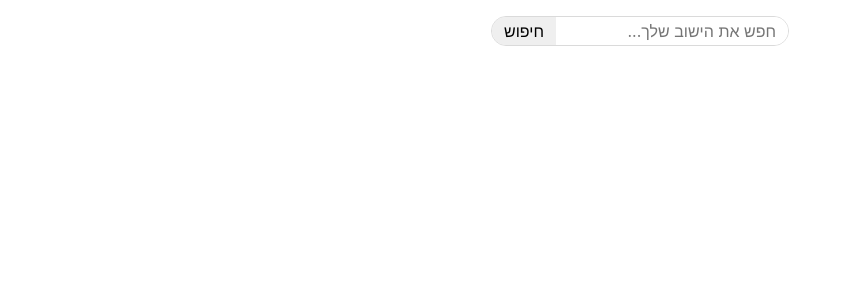
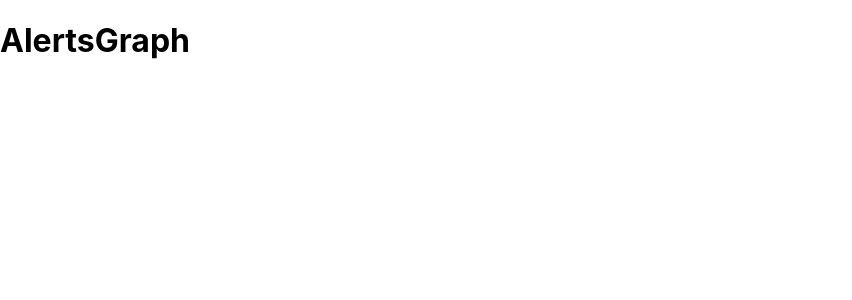
Before and after one commit to Vichenchov/ReactAlerts, a React (Create React App) app: page / in a window 1280 px wide. Shown: the top 300 px of the page, without its empty margins (0-852 px from the left). Built offline with nearby package versions, Linux system fonts and the light colour scheme.

Commit message:
finished shearch

```diff
--- a/src/App.js
+++ b/src/App.js
@@ -1,11 +1,11 @@
 import './App.css';
 
-import Search from './Components/search';
+import AlertsGraph from './Components/AlertsGraph';
 
 function App() {
   return (
    <>
-  <Search/>
+  <AlertsGraph/>
    </>
   );
 }
--- /dev/null
+++ b/src/Components/AlertsGraph.js
@@ -0,0 +1,7 @@
+import classes from './AlertsGraph.module.css'
+
+const AlertsGraph = (props) => {
+    return <h1>AlertsGraph</h1>
+}
+
+export default AlertsGraph;
--- a/src/Components/search.js
+++ b/src/Components/search.js
@@ -1,10 +1,16 @@
 import { useState } from "react";
-import classes from "./search.module.css";
+import classes from "./Search.module.css";
 
 const Data = [
   { id: 1, name: "חולון" },
   { id: 2, name: "תל אביב" },
-  { id: 3, name: "בת ים" },
+  { id: 3, name: "תל אביב" },
+  { id: 4, name: "תל אביב" },
+  { id: 5, name: "תל אביב" },
+  { id: 6, name: "תל אביב" },
+  { id: 7, name: "בת ים" },
+  { id: 8, name: "תל חי" },
+  { id: 9, name: "תל אביב" }
 ];
 
 const searchFilter = (searchValue, list, searchBy = 'name') => {
@@ -21,6 +27,7 @@ const Search = (props) => {
   const [selectedItem, setSelectedItem] = useState(null);
 
   const handleChange = (event) => {
+    setSelectedItem(null);
     const currentValue = event.target.value;
     setValue(currentValue);
     currentValue ? setVisible(true) : setVisible(false);
@@ -32,17 +39,27 @@ const Search = (props) => {
     setVisible(false);
   };
 
+  const submit = (event) => {
+    event.preventDefault();
+    if (selectedItem) {
+      //send data to the server
+      console.log(selectedItem);
+    } else {
+      window.alert('יש לבחור עיר מהרשימה');
+      console.log(selectedItem);
+    }
+  }
+
   return (
     <div className={classes.container}>
       <form className={classes.search}>
+        <div className={classes.resultes}>
           <input
             type="text"
-          placeholder="...חפש את הישוב שלך"
+            placeholder="חפש את הישוב שלך..."
             value={value}
             onChange={handleChange}
           />
-        <button>חיפוש</button>
-      </form>
           <div className={classes.dropdown + `${visible ? 'v' : ''}`}>
             {visible && (
               <ul>
@@ -60,6 +77,9 @@ const Search = (props) => {
             )}
           </div>
         </div>
+        <button onClick={submit}>חיפוש</button>
+      </form>
+    </div>
   );
 };
 
--- a/src/Components/search.module.css
+++ b/src/Components/search.module.css
@@ -1,56 +1,51 @@
-.search{
+.container {
+  display: flex;
+  flex-direction: column;
+  align-items: center;
+}
+
+.search {
+  position: relative;
+  display: flex;
   margin: 1rem;
-  display: flex;
   flex-direction: row-reverse;
-  border-radius: 20px;
-  border: 1px solid #dadada;
 }
 
 .search input,
 .search button {
   font: inherit;
   padding: 0.25rem 0.75rem;
-  border-radius: 0;
-  border: none;
   text-align: right;
+  border-radius: 20px;
+  border: 1px solid #dadada;
+  margin: 0.5rem;
 }
 
 .search input {
-  border-top-right-radius: 20px;
-  border-bottom-right-radius: 20px;
-}
-
-.search input, .dropdownItem{
-  width: 13rem;
+  direction: rtl;
+  width: 15rem;
 }
 
 .search button {
+  position: absolute;
   cursor: pointer;
-  border-top-left-radius: 20px;
-  border-bottom-left-radius: 20px;
+  left: -5rem;
 }
 
 .search input:focus,
 .search button:hover {
   outline: none;
-  border-color: #ff565b;
-  box-shadow: 0 0 6px #ff565b;
+  border-color: #fc8387;
+  box-shadow: 0 0 6px #fc8387;
 }
 
-.container {
+.resultes {
   display: flex;
-  position: relative;
   flex-direction: column;
-  align-items: center;
 }
 
 .dropdown {
-  /* width: 32rem; */
   min-width: 0;
-  /* max-width: 430px; */
-  height: 100%;
-  max-height: 250px;
-  overflow-x: hidden;
   border: 1px solid #b3b3b3;
   background-color: #fff;
   visibility: hidden;
@@ -60,25 +55,29 @@
   }
 }
 
-.dropdownItem{
+.dropdownItem {
   padding: 4px;
   text-align: right;
   cursor: pointer;
+  right:  0;
+  border-bottom: 1px solid #b3b3b36b;
   &:hover {
     background-color: #f1f1f1d7;
   }
-  border-bottom: 1px solid #b3b3b36b;
 }
 
 .item {
   color: #090a3c;
 }
 
-li {
+ul {
+  overflow-y: hidden;
+  max-height: 9.4rem;
   list-style: none;
+  height: 100%;
+  padding: 0;
+  margin: 0;
+  margin-right: 0.25rem;
+  background-color: #fbfbfb;
+  border-radius: 20px;
 }
-
-ul {
-  margin: 0;
-  padding: 0;
-}
```
Also changed, not shown: src/Components/AlertsGraph.module.css (added), 1 other file (tests, documents, lock files or other folders). Lines whose indentation alone changed are shown as unchanged.
